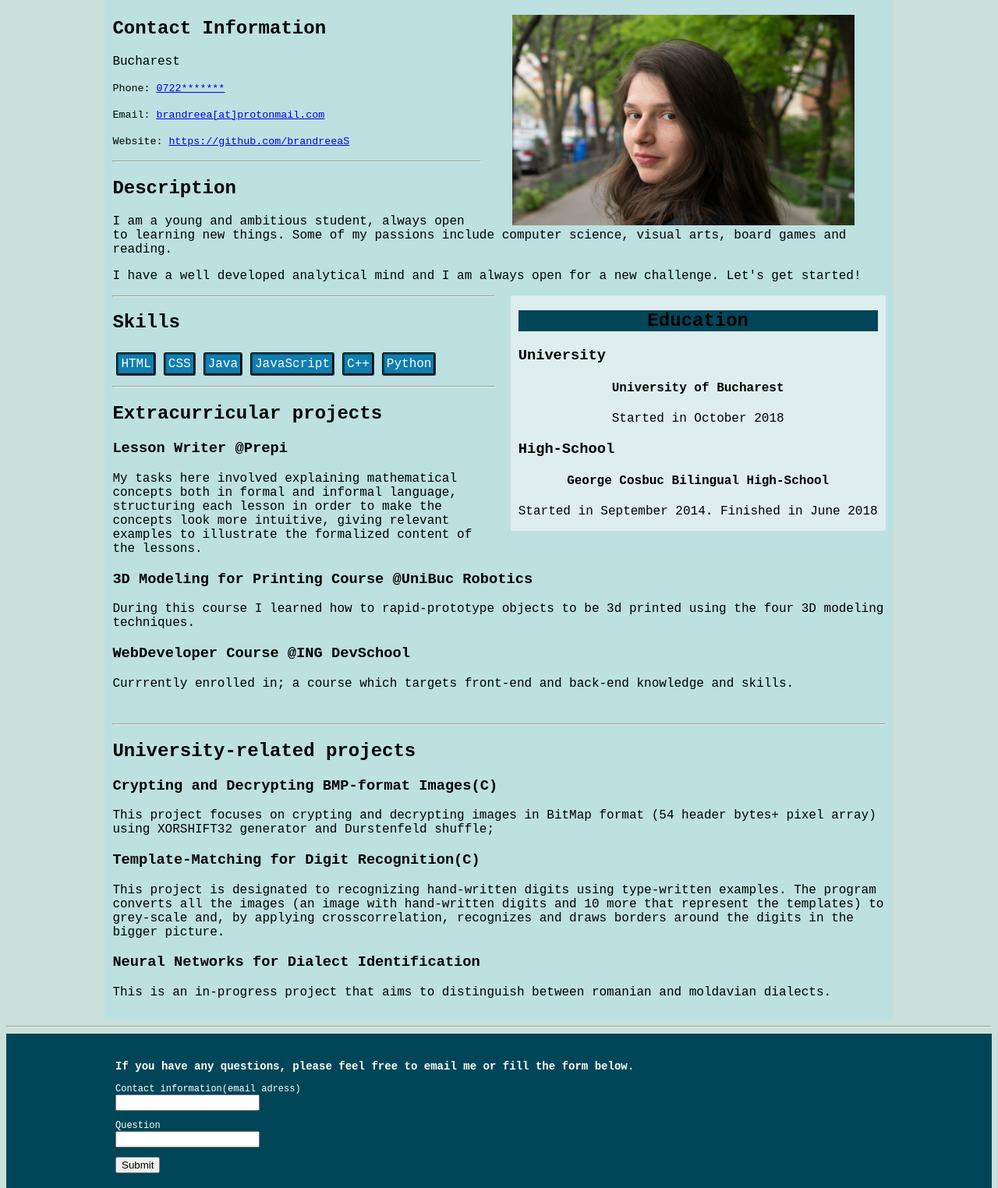
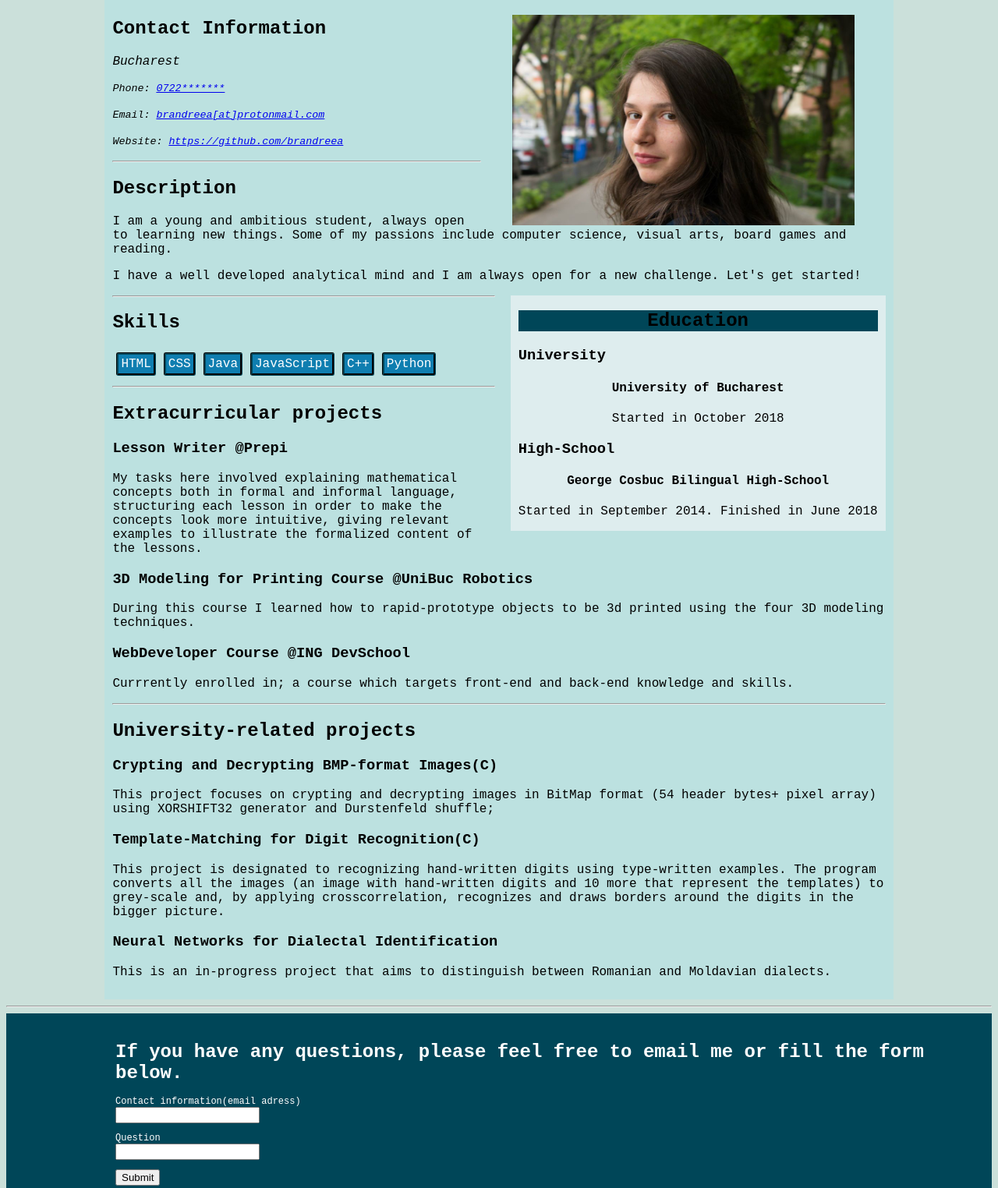
Before and after one commit to brandreea/DevSchool--FrontEnd, a plain HTML site: page Tema1/MyCV.html in a window 1280 px wide. Shown: the part 87-1611 px from the top of the page at 78% size. Drawn offline with Linux system fonts and the light colour scheme.

Commit message:
Fixed address

```diff
--- a/Tema1/MyCV.html
+++ b/Tema1/MyCV.html
@@ -19,12 +19,12 @@
         </aside>
         <section>
             <h2>Contact Information</h2>
-            <adress>
+            <address>
                 <p>Bucharest</p>
                 <p><small>Phone: <a href="tel:+40722*****"> 0722*******</a></small></p>
                 <p><small>Email: <a href="mailto:brandreea@protonmail.com"> brandreea[at]protonmail.com</a></small></p>
-                <p><small>Website: <a href="https://github.com/brandreea"> https://github.com/brandreeaS </a> </small></p>
-            </adress>
+                <p><small>Website: <a href="https://github.com/brandreea"> https://github.com/brandreea </a> </small></p>
+            </address>
         </section>
         <hr />
         <section>
@@ -100,7 +100,7 @@
                 </p>
             </article>
         </section>
-        <br />
+
         <hr />
         <section>
             <h2>University-related projects</h2>
@@ -129,10 +129,10 @@
             </article>
             <article>
                 <h3>
-                    Neural Networks for Dialect Identification
+                    Neural Networks for Dialectal Identification
                 </h3>
                 <p>
-                    This is an in-progress project that aims to distinguish between romanian and moldavian dialects.
+                    This is an in-progress project that aims to distinguish between Romanian and Moldavian dialects.
                 </p>
             </article>
         </section>
@@ -140,9 +140,9 @@
     <hr />
     <footer>
         <form>
-            <h3>
+            <h1>
                 If you have any questions, please feel free to email me or fill the form below.
-            </h3>
+            </h1>
             <p>
                 <label>Contact information(email adress)</label><br />
                 <input type="email" required />
```
Also changed, not shown: Tema1/General.css (line endings or trailing spaces).
